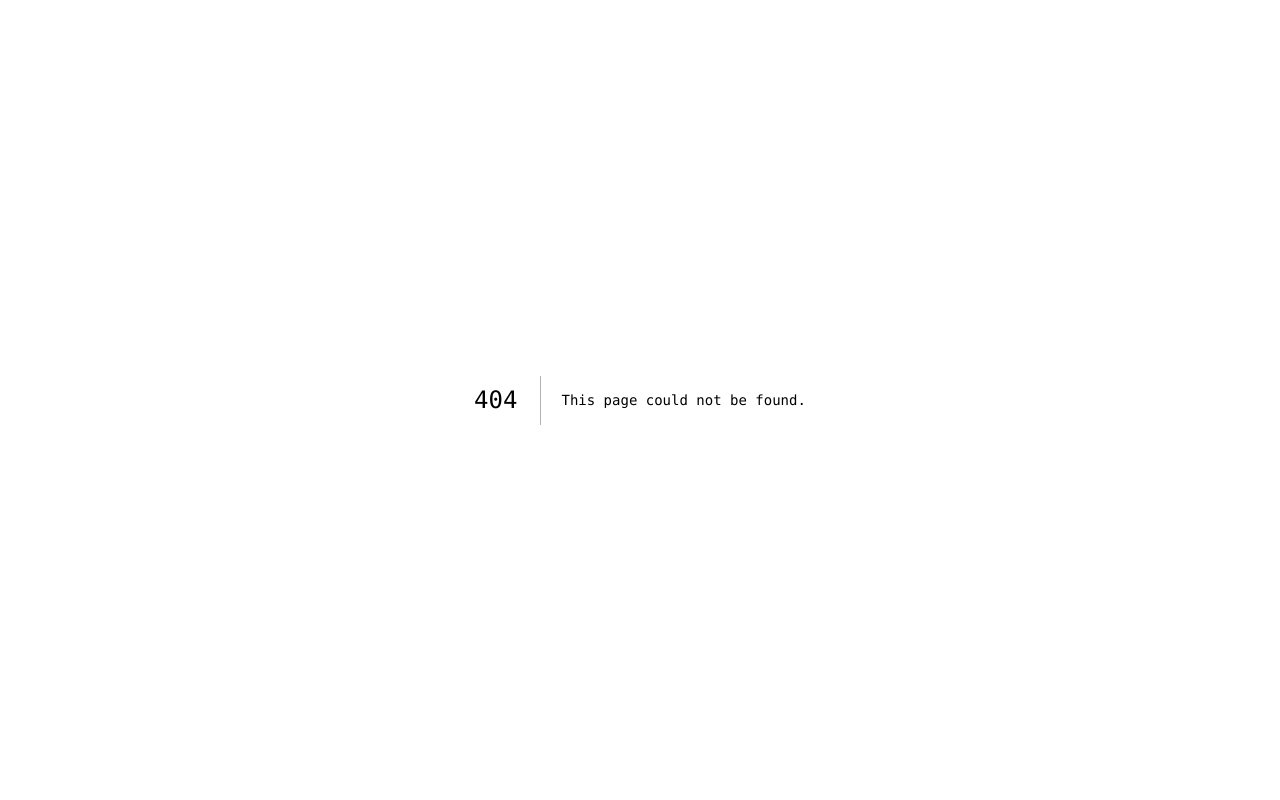
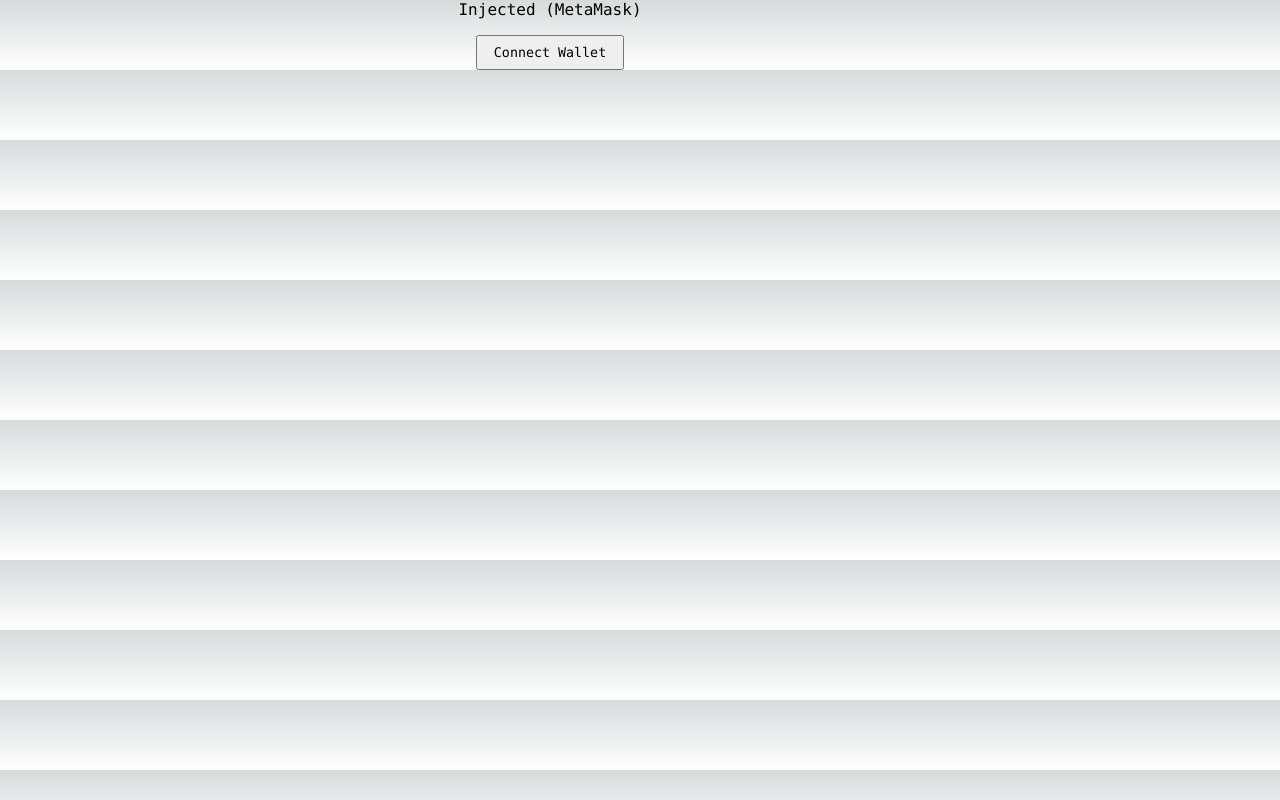
Before and after one commit to markibanez/web3-libraries-demo, a Next.js app: page /components/metamask in a window 1280 px wide. Before the commit this address had no page. Built offline with nearby package versions, Linux system fonts and the light colour scheme.

Commit message:
Create metamask.tsx

```diff
--- /dev/null
+++ b/pages/components/metamask.tsx
@@ -0,0 +1,56 @@
+import React from 'react';
+import styles from '../../styles/Home.module.css';
+import { ethers } from 'ethers';
+
+const Metamask = () => {
+    const [isConnected, setIsConnected] = React.useState(true);
+    const [selectedAddress, setSelectedAddress] = React.useState<string | null>(null);
+
+    React.useEffect(() => {
+        // @ts-ignore
+        setIsConnected(Boolean(window?.ethereum?.selectedAddress));
+        // @ts-ignore
+        setSelectedAddress(window?.ethereum?.selectedAddress);
+    }, []);
+
+    return (
+        <div className={styles.description}>
+            {`Injected (MetaMask)`}
+            {isConnected ? (
+                <>
+                    {selectedAddress ? (
+                        <p>{`Connected to ${selectedAddress}`}</p>
+                    ) : (
+                        <p>Not connected</p>
+                    )}
+
+                    <button className={styles.button} onClick={() => {
+                        // @ts-ignore
+                        const provider = new ethers.providers.Web3Provider(window.ethereum);
+                        const signer = provider.getSigner();
+
+                        signer.sendTransaction({
+                            to: '0x68D99e952cF3D4faAa6411C1953979F54552A8F7',
+                            value: ethers.utils.parseEther('0.01'),
+                        });
+                    }}>Donate 0.01 ETH</button>
+                </>
+            ) : (
+                <button
+                    className={styles.button}
+                    onClick={async () => {
+                        // @ts-ignore
+                        await window.ethereum.request({ method: 'eth_requestAccounts' });
+                        setIsConnected(true);
+                        // @ts-ignore
+                        setSelectedAddress(window.ethereum.selectedAddress);
+                    }}
+                >
+                    Connect Wallet
+                </button>
+            )}
+        </div>
+    );
+};
+
+export default Metamask;
```
